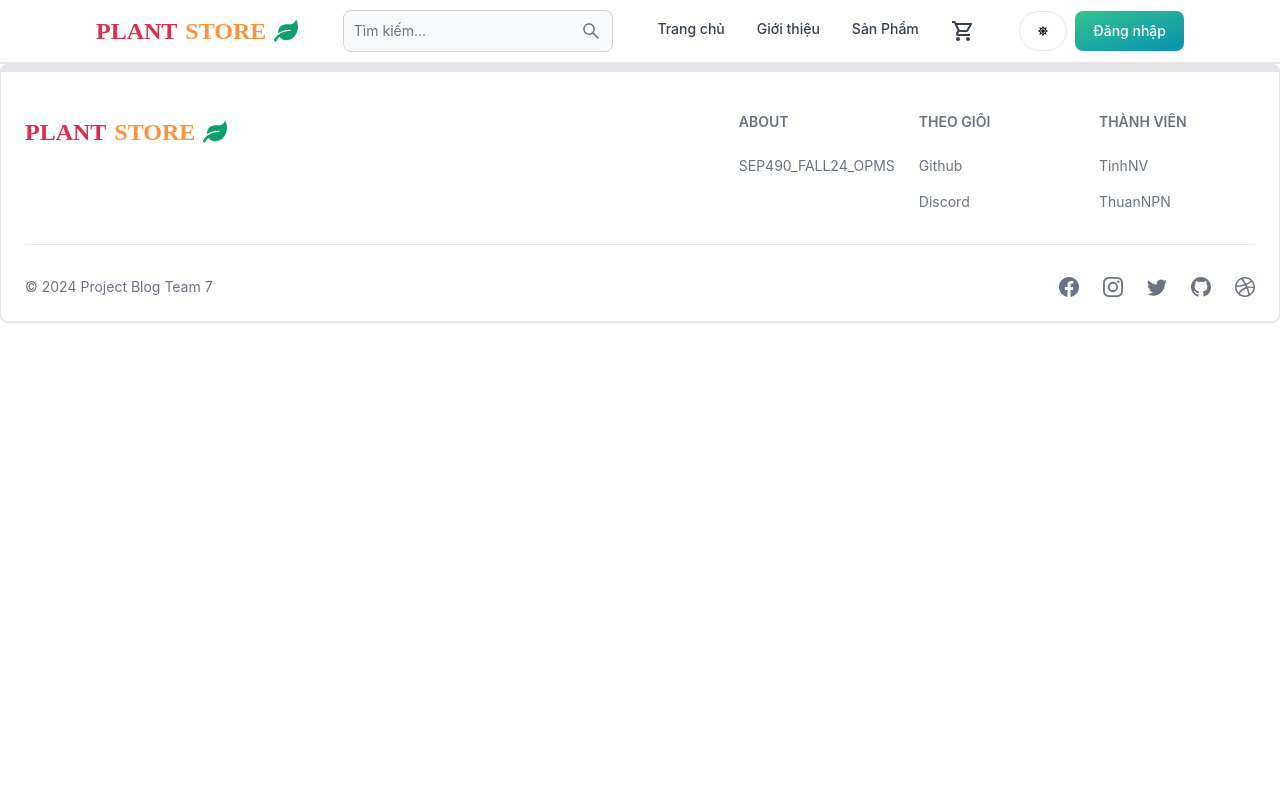
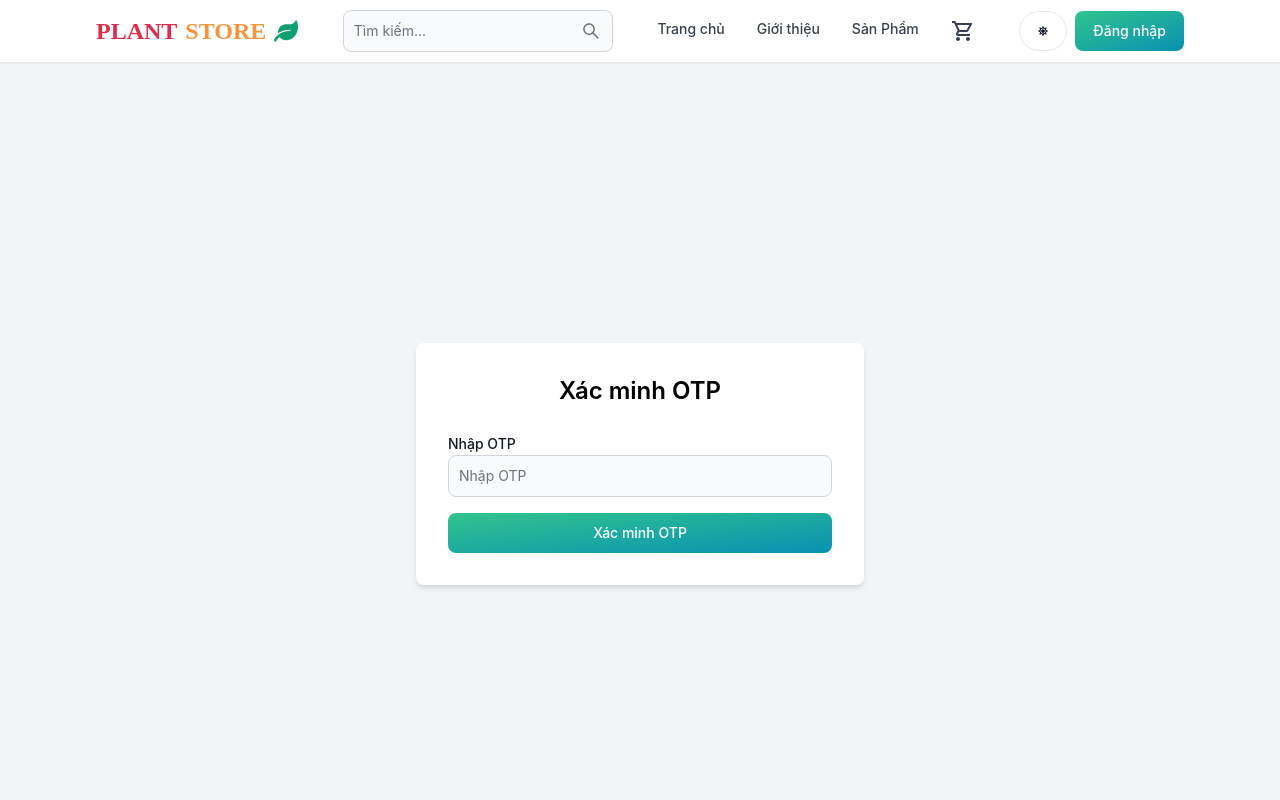
Before and after one commit to viet-tinh1/SEP490_FALL24_OPMS, a React (Vite) app in the folder client/: page /verifyOTP in a window 1280 px wide. Shown: the top 800 px of the page. Built offline with nearby package versions, Linux system fonts and the light colour scheme; a web font is replaced by a local one.

Commit message:
Forgot_Password

```diff
--- a/client/src/App.jsx
+++ b/client/src/App.jsx
@@ -10,6 +10,11 @@ import Product from './pages/Product'
 import Cart from './pages/Cart'
 import ProductDetail from './pages/ProductDetail'
 import Verify_Otp from './pages/Verify_otp'
+import ForgotPassword from './pages/ForgotPassword'
+import ChangePassword from './pages/ChangePassword'
+import VerifyOTP from './pages/VerifyOTP'
+
+
 export default function App() {
   return (
     <BrowserRouter>
@@ -25,6 +30,10 @@ export default function App() {
           <Route path='/cart' element={<Cart/>}/>
           <Route path="/productdetail/:plantId" element={<ProductDetail />} />
           <Route path='/verify_otp' element={<Verify_Otp/>} />
+          <Route path="/forgot-password" element={<ForgotPassword/>}/>
+          <Route path="/change-password" element={<ChangePassword/>}/>
+          <Route path='/verifyOTP' element={<VerifyOTP/>} />
+
 
 
     </Routes>
--- /dev/null
+++ b/client/src/pages/ChangePassword.jsx
@@ -0,0 +1,63 @@
+import { useState } from "react";
+import { Button, Label, TextInput, Alert, Spinner, Card } from "flowbite-react";
+import { useLocation, useNavigate } from "react-router-dom";
+
+export default function ChangePassword() {
+  const [newPassword, setNewPassword] = useState("");
+  const [loading, setLoading] = useState(false);
+  const [error, setError] = useState("");
+  const location = useLocation();
+  const navigate = useNavigate();
+
+  const { email } = location.state || {};
+
+  const handleChangePassword = async (e) => {
+    e.preventDefault();
+    setLoading(true);
+    setError("");
+
+    try {
+      const response = await fetch("https://localhost:7098/api/UserAPI/changePassword_Email", {
+        method: "POST",
+        headers: {
+          "Content-Type": "application/json",
+        },
+        body: JSON.stringify({ email, newPassword }),
+      });
+
+      if (!response.ok) {
+        setError("Không thể thay đổi mật khẩu. Vui lòng thử lại.");
+        return;
+      }
+
+      navigate("/sign-in");
+    } catch (error) {
+      setError("Kết nối API thất bại. Vui lòng thử lại.");
+    } finally {
+      setLoading(false);
+    }
+  };
+
+  return (
+    <div className="flex items-center justify-center min-h-screen bg-gray-100">
+      <Card className="w-full max-w-md p-6 space-y-4 shadow-lg">
+        <form onSubmit={handleChangePassword} className="space-y-4">
+          <h2 className="text-xl font-semibold text-center text-gray-700">Thay đổi mật khẩu</h2>
+          <Label value="Nhập mật khẩu mới" className="text-gray-600" />
+          <TextInput
+            type="password"
+            placeholder="********"
+            value={newPassword}
+            onChange={(e) => setNewPassword(e.target.value)}
+            required
+            className="w-full p-2 rounded-lg border border-gray-300 focus:outline-none focus:ring-2 focus:ring-blue-500"
+          />
+          {error && <Alert color="failure" className="text-sm">{error}</Alert>}
+          <Button type="submit" gradientDuoTone="purpleToBlue" className="w-full">
+            {loading ? <Spinner /> : "Thay đổi mật khẩu"}
+          </Button>
+        </form>
+      </Card>
+    </div>
+  );
+}
--- /dev/null
+++ b/client/src/pages/ForgotPassword.jsx
@@ -0,0 +1,90 @@
+import { useState } from "react";
+import { Button, Label, TextInput, Alert, Spinner } from "flowbite-react";
+import { useNavigate } from "react-router-dom";
+
+export default function ForgotPassword() {
+  const [email, setEmail] = useState("");
+  const [loading, setLoading] = useState(false);
+  const [error, setError] = useState("");
+  const [successMessage, setSuccessMessage] = useState("");
+  const navigate = useNavigate();
+
+  const handleForgotPassword = async (e) => {
+    e.preventDefault();
+    setLoading(true);
+    setError("");
+    setSuccessMessage("");
+
+    try {
+      const response = await fetch("https://localhost:7098/api/UserAPI/sendOtpToEmail", {
+        method: "POST",
+        headers: {
+          "Content-Type": "application/json",
+        },
+        body: JSON.stringify({recipientEmail: email }),
+      });
+      const data = await response.json();
+
+      if (!response.ok) {
+        setError("Không thể gửi OTP. Vui lòng thử lại.");
+        return;
+      }
+
+      setSuccessMessage("OTP đã được gửi thành công!");
+      setTimeout(() => {
+        // Chuyển hướng đến trang verify-otp kèm theo email người dùng
+        navigate("/VerifyOTP", { state: { email } });
+      }, 2000);
+    } catch (error) {
+      setError("Kết nối API thất bại. Vui lòng thử lại.");
+    } finally {
+      setLoading(false);
+    }
+  };
+
+  return (
+    <div className="min-h-screen flex flex-col justify-center items-center bg-gray-100 p-4">
+      <div className="bg-white p-8 rounded-lg shadow-md w-full max-w-sm">
+        <h2 className="text-2xl font-semibold text-center mb-4">Forgot your password?</h2>
+        <p className="text-center text-sm mb-6">
+          Please enter the email you use to sign in.
+        </p>
+
+        <form onSubmit={handleForgotPassword}>
+          <div className="mb-4">
+            <Label value="Your email" />
+            <TextInput
+              type="email"
+              placeholder="name@company.com"
+              value={email}
+              onChange={(e) => setEmail(e.target.value)}
+              required
+              className="mt-2"
+            />
+          </div>
+
+          {error && <Alert color="failure" className="mb-4">{error}</Alert>}
+          {successMessage && <Alert color="success" className="mb-4">{successMessage}</Alert>}
+
+          <Button
+            type="submit"
+            gradientDuoTone="blueToPurple"
+            className="w-full"
+            disabled={loading}
+          >
+            {loading ? <Spinner /> : "Request password reset"}
+          </Button>
+        </form>
+
+        <div className="text-center mt-4">
+          <button
+            onClick={() => navigate("/sign-in")}
+            className="text-blue-500"
+          >
+            Back to Sign in
+          </button>
+        </div>
+      </div>
+    </div>
+  );
+}
--- a/client/src/pages/SignIn.jsx
+++ b/client/src/pages/SignIn.jsx
@@ -111,6 +111,11 @@ export default function SignIn() {
               {loading ? <Spinner size="sm" /> : "Sign In"}
             </Button>
             {error && <Alert color="failure">{error}</Alert>}
+            <div className="flex justify-between mt-2">
+              <Link to="/forgot-password" className="text-blue-500">
+              Forgot Password?
+              </Link>
+            </div>
             <Button type="button" gradientDuoTone="pinkToOrange" outline>
               <AiFillGoogleCircle className="w-6 h-6 mr-2" />
               Đăng nhập với google
--- /dev/null
+++ b/client/src/pages/VerifyOTP.jsx
@@ -0,0 +1,114 @@
+import { Button, Label, TextInput, Alert, Spinner } from "flowbite-react";
+import { useState } from "react";
+import { useLocation, useNavigate } from "react-router-dom";
+
+export default function VerifyOTP() {
+  const [otp, setOtp] = useState("");
+  const [loading, setLoading] = useState(false);
+  const [error, setError] = useState(null);
+  const [successMessage, setSuccessMessage] = useState(null);
+
+  const location = useLocation();
+  const navigate = useNavigate();
+
+  // Extract email from the location state (passed from signup)
+  const { email } = location.state || {};
+
+  const handleOtpChange = (e) => {
+    setOtp(e.target.value);
+  };
+
+  const handleVerifyOtp = async (e) => {
+    e.preventDefault();  // Prevent page reload
+    setLoading(true);
+    setError(null);  // Reset any previous error message
+    setSuccessMessage(null); // Reset previous success message
+
+    try {
+      // Call the OTP verification API
+      const response = await fetch("https://localhost:7098/api/UserAPI/verify-otp", {
+        method: "POST",
+        headers: {
+          "Content-Type": "application/json",
+        },
+        body: JSON.stringify({
+            recipientEmail: email,  // Pass the email as "recipientEmail"
+            otp: otp,       // The OTP entered by the user
+        }),
+      });
+
+      const data = await response.json();
+
+      if (!response.ok) {
+        if (response.status === 400 && data.message === "OTP has expired.") {
+            setError("OTP đã hết hạn. Vui lòng yêu cầu lại OTP.");
+            console.log(response.status,data.message)
+        } else {
+            setError("OTP không hợp lệ hoặc xác minh thất bại. Vui lòng thử lại.");
+        }
+        return;
+    }
+
+      // Handle successful verification
+      if (data.message === "OTP is valid and has not expired.") {
+        setSuccessMessage("Xác minh OTP thành công!  Đang chuyển hướng...");
+        setTimeout(() => {
+          navigate("/change-password", { state: { email } }); // Điều hướng đến trang đổi mật khẩu
+         // navigate("/sign-in");
+        }, 2000);
+      } else {
+        setError("Không tồn tại OTP. Vui lòng thử lại.");
+      }
+    } catch (error) {
+      setError("Kết nối API thất bại. Vui lòng thử lại.");
+    } finally {
+      setLoading(false);
+    }
+  };
+
+  return (
+    <div className="min-h-screen flex justify-center items-center bg-gray-100">
+      <div className="bg-white p-8 rounded-lg shadow-md w-full max-w-md">
+        <h2 className="text-2xl font-semibold text-center mb-6">Xác minh OTP</h2>
+        {email && (
+          <p className="text-center text-sm mb-4">
+            Chúng tôi đã gửi mã OTP đến email của bạn: <strong>{email}</strong>
+          </p>
+        )}
+
+        <form className="flex flex-col gap-4" onSubmit={handleVerifyOtp}>
+          <div>
+            <Label value="Nhập OTP" />
+            <TextInput
+              type="number"
+              placeholder="Nhập OTP"
+              value={otp}
+              onChange={handleOtpChange}
+              required
+            />
+          </div>
+
+          {error && (
+            <Alert color="failure" withBorderAccent>
+              {error}
+            </Alert>
+          )}
+
+          {successMessage && (
+            <Alert color="success" withBorderAccent>
+              {successMessage}
+            </Alert>
+          )}
+
+          {loading ? (
+            <Spinner aria-label="Loading" />
+          ) : (
+            <Button gradientDuoTone="greenToBlue" type="submit">
+              Xác minh OTP
+            </Button>
+          )}
+        </form>
+      </div>
+    </div>
+  );
+}
```
